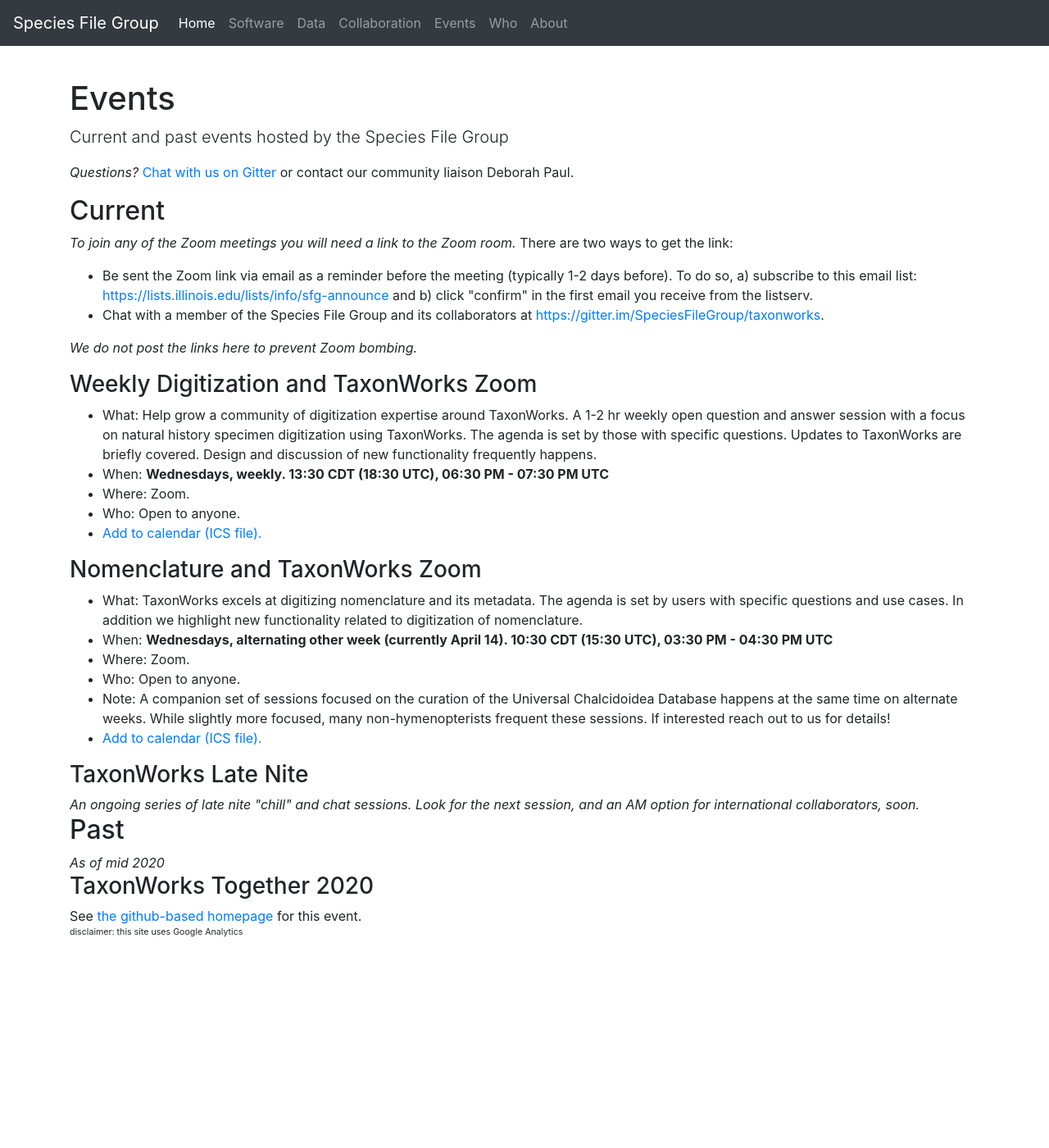
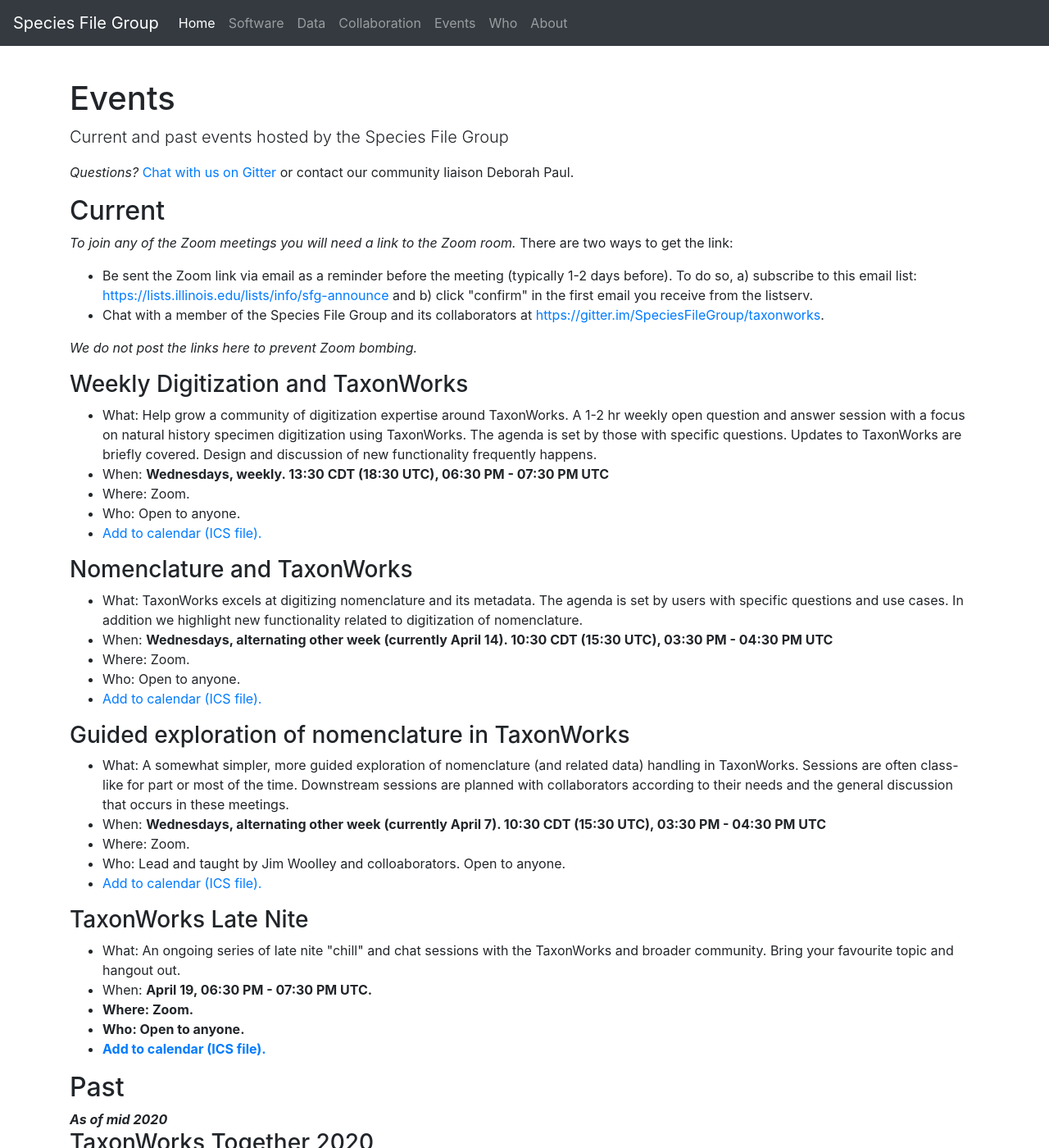
Before and after one commit to pnhogan/speciesfilegroup.github.io, a Jekyll site: the page built from events.html, in a window 1280 px wide and 1400 px high. Shown: the whole window at 82% size. Built offline with Jekyll 4.4.1, drawn with Linux system fonts in a browser that asks for light colours.

Commit message:
Update events.html
Stub Guided class.  Add upcoming late nite.

```diff
--- a/events.html
+++ b/events.html
@@ -29,18 +29,32 @@
   <li><a href="/calendar/digitization.ics">Add to calendar (ICS file).</a></li>
 </ul>
 
-<h3> Nomenclature and TaxonWorks Zoom </h3>
+<h3> Nomenclature and TaxonWorks </h3>
 <ul>
   <li>What: TaxonWorks excels at digitizing nomenclature and its metadata. The agenda is set by users with specific questions and use cases. In addition we highlight new functionality related to digitization of nomenclature. </li>
   <li>When: <b>Wednesdays, alternating other week (currently <span data-alternate-week="March, 17 2021"></span>). 10:30 CDT (15:30 UTC), <span data-utc-to-local="15:30, 16:30"></span></b></li>
   <li>Where: Zoom. </li>
   <li>Who: Open to anyone.</li>
-  <li>Note: A companion set of sessions focused on the curation of the Universal Chalcidoidea Database happens at the same time on alternate weeks. While slightly more focused, many non-hymenopterists frequent these sessions. If interested reach out to us for details!</li>
   <li><a href="/calendar/nomenclature.ics">Add to calendar (ICS file).</a></li>
 </ul>
 
+<h3> Guided exploration of nomenclature in TaxonWorks </h3>
+<ul>
+  <li>What: A somewhat simpler, more guided exploration of nomenclature (and related data) handling in TaxonWorks. Sessions are often class-like for part or most of the time. Downstream sessions are planned with collaborators according to their needs and the general discussion that occurs in these meetings.</li>
+  <li>When: <b>Wednesdays, alternating other week (currently <span data-alternate-week="March, 24 2021"></span>). 10:30 CDT (15:30 UTC), <span data-utc-to-local="15:30, 16:30"></span></b></li>
+  <li>Where: Zoom. </li>
+  <li>Who: Lead and taught by Jim Woolley and colloaborators. Open to anyone.</li>
+  <li><a href="/calendar/guided_nomenclature.ics">Add to calendar (ICS file).</a></li>
+</ul>
+
 <h3> TaxonWorks Late Nite </h3>
-<em> An ongoing series of late nite "chill" and chat sessions. Look for the next session, and an AM option for international collaborators, soon. </em>
+<ul>
+  <li>What: An ongoing series of late nite "chill" and chat sessions with the TaxonWorks and broader community.  Bring your favourite topic and hangout out.</li>
+  <li>When: <b> April 19, <span data-utc-to-local="18:30, 19:30"></span>.</li>
+  <li>Where: Zoom. </li>
+  <li>Who: Open to anyone.</li>
+  <li><a href="/calendar/guided_nomenclature.ics">Add to calendar (ICS file).</a></li>
+</ul>
 
 <h2> Past </h2>
 <em> As of mid 2020 </em>
```
Also changed, not shown: other parts of events.html (+1 -1 lines).
